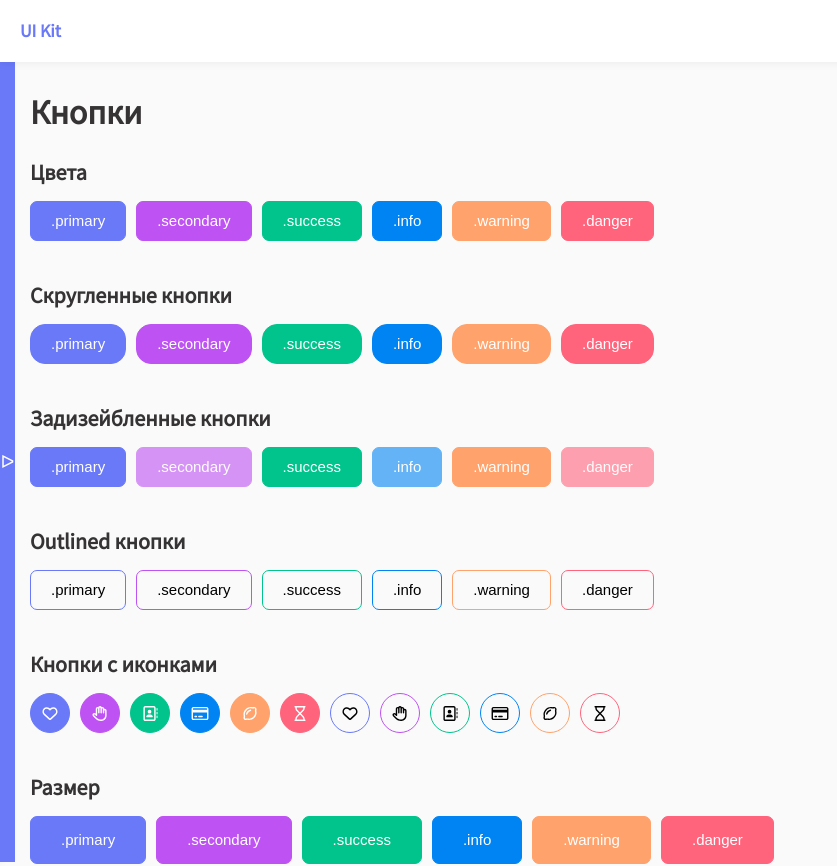
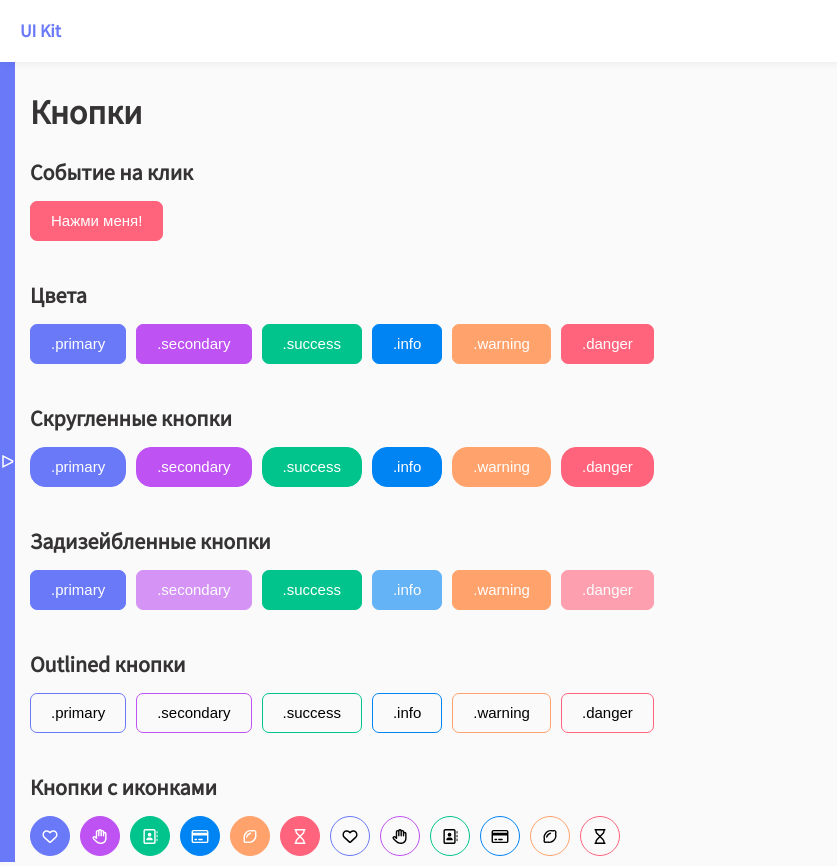
Before and after one commit to benny214/vue3-uikit, a Vue app in the folder vue3-uikit/: page /button in a window 1280 px wide. Shown: the top 866 px of the page, without its empty margins (0-837 px from the left). Built offline with nearby package versions, Linux system fonts and the light colour scheme.

Commit message:
событие на клик кнопки

```diff
--- a/vue3-uikit/src/components/Button.vue
+++ b/vue3-uikit/src/components/Button.vue
@@ -31,6 +31,12 @@ const props = defineProps({
   },
 })
 
+const emit = defineEmits(['click'])
+
+const clickOnBtn = () => {
+  emit('click')
+}
+
 </script>
 <template>
     <button
@@ -41,7 +47,8 @@ const props = defineProps({
       {'btn--outlined': outlined},
       {'btn--icon': icon},
       {'btn--large': size === 'large'} ]"
-      :disabled="disabled">
+      :disabled="disabled"
+      @click="clickOnBtn">
       <span v-if="icon">
         <font-awesome-icon :icon="`fa-regular fa-${icon}`" />
       </span>
--- a/vue3-uikit/src/views/Button.vue
+++ b/vue3-uikit/src/views/Button.vue
@@ -1,10 +1,19 @@
 <script setup>
 import Button from '@/components/Button.vue'
+
+const eventForBtn = () => {
+  alert('Clicked!')
+}
 </script>
 
 <template>
   <h1 class="heading-1">Кнопки</h1>
   <br>
+  <h2 class="heading-2">Событие на клик</h2>
+  <div class="line">
+    <Button label="Нажми меня!" color="danger" @click="eventForBtn"/>
+  </div>
+
   <h2 class="heading-2">Цвета</h2>
   <div class="line">
     <Button label=".primary" color="primary"/>
```
